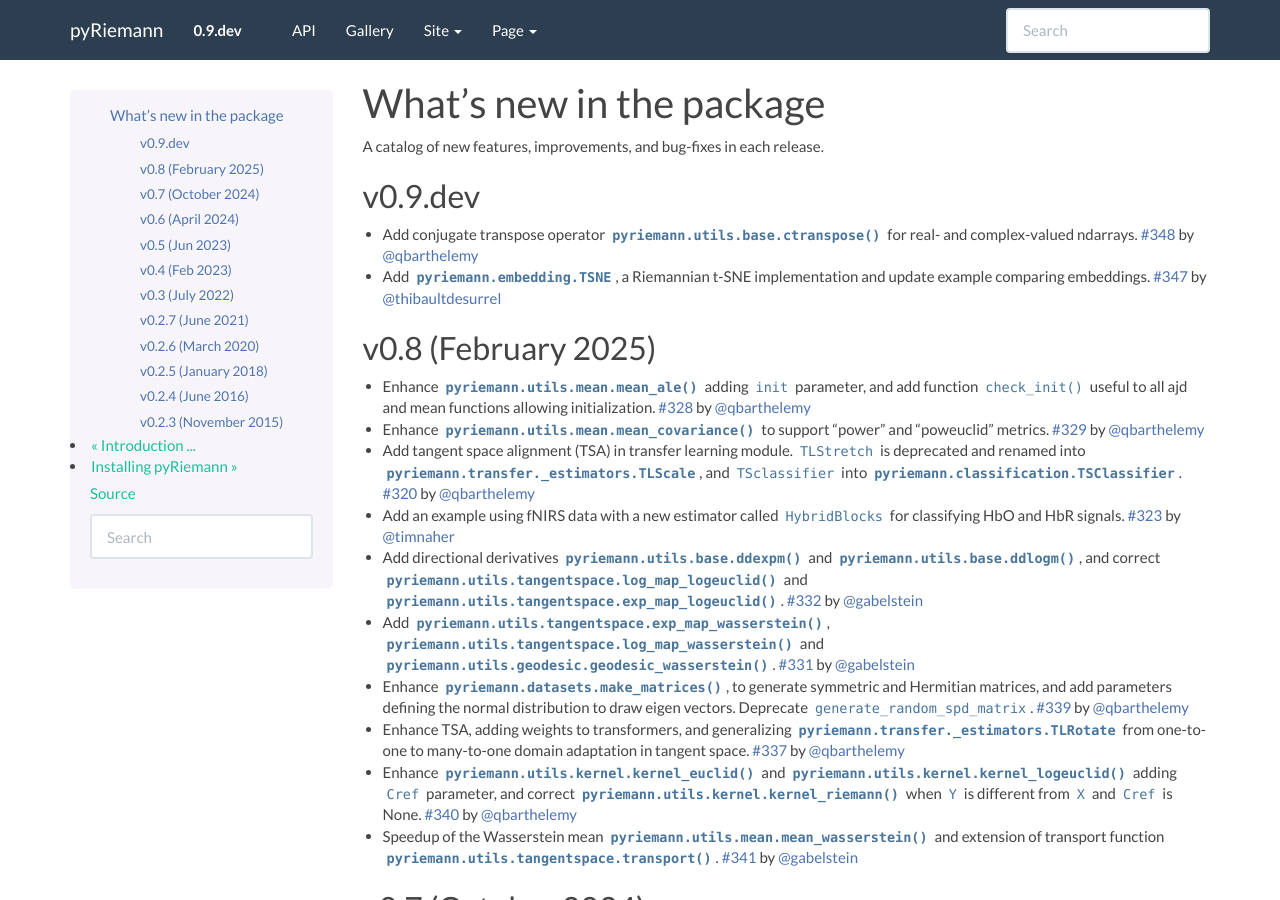
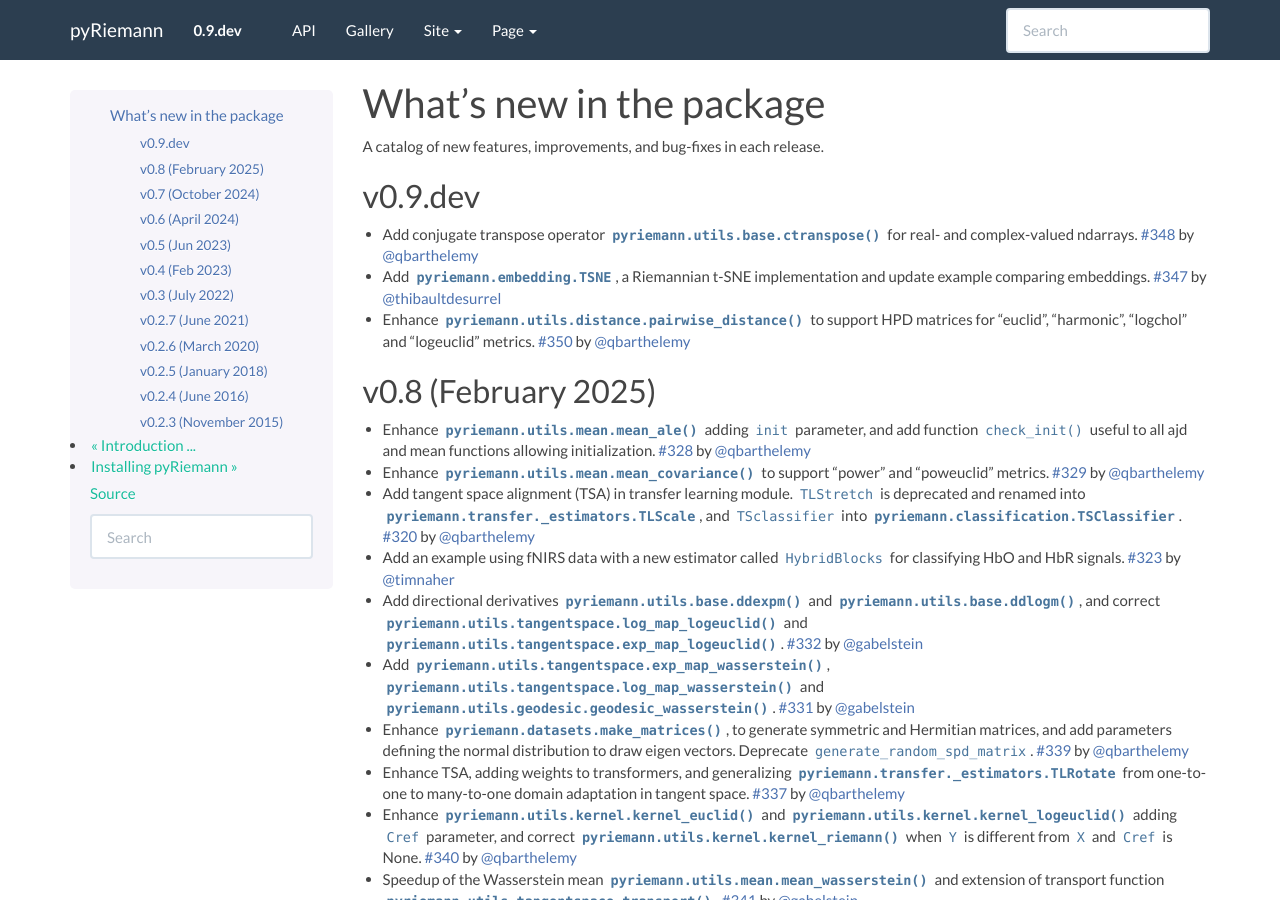
Before and after one commit to pyRiemann/pyRiemann, a Sphinx documentation site: the page built from doc/whatsnew.rst, in a window 1280 px wide and 900 px high. Built offline with Sphinx 7.4.7, drawn with Linux system fonts in a browser that asks for light colours; pages that are not in the unit, such as notebooks, are missing from menus.

Commit message:
complete whatsnew

```diff
--- a/doc/whatsnew.rst
+++ b/doc/whatsnew.rst
@@ -12,8 +12,9 @@ v0.9.dev
 
 - Add conjugate transpose operator :func:`pyriemann.utils.base.ctranspose` for real- and complex-valued ndarrays. :pr:`348` by :user:`qbarthelemy`
 
-- Add :class:`pyriemann.embedding.TSNE`, a Riemannian t-SNE implementation
-  and update example comparing embeddings. :pr:`347` by :user:`thibaultdesurrel`
+- Add :class:`pyriemann.embedding.TSNE`, a Riemannian t-SNE implementation and update example comparing embeddings. :pr:`347` by :user:`thibaultdesurrel`
+
+- Enhance :func:`pyriemann.utils.distance.pairwise_distance` to support HPD matrices for "euclid", "harmonic", "logchol" and "logeuclid" metrics. :pr:`350` by :user:`qbarthelemy`
 
 v0.8 (February 2025)
 --------------------
```
